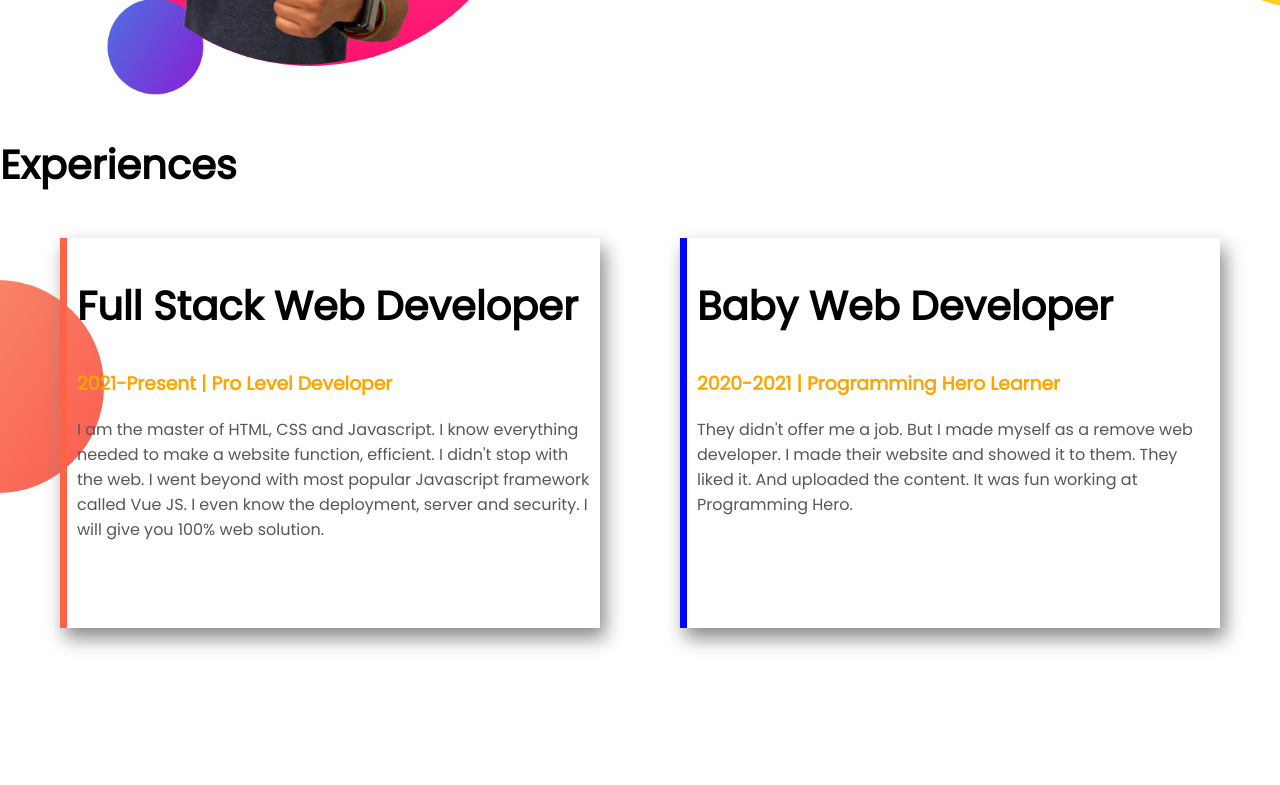
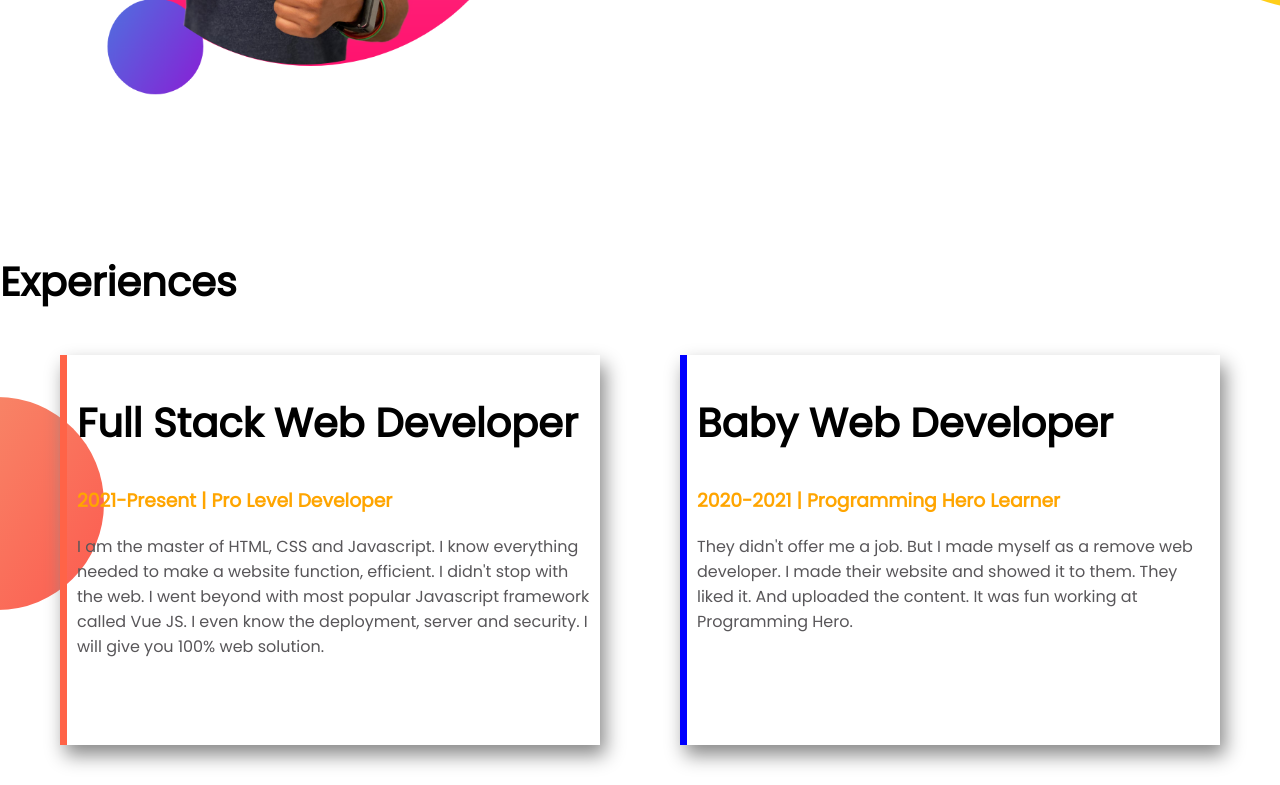
Before and after one commit to Syeda-Aisha-Ahmad/demo-portfolio, a plain HTML site: page index.html in a window 1280 px wide. Shown: the part 980-1765 px from the top of the page. Drawn offline with Linux system fonts and the light colour scheme.

Commit message:
padding added in all sections

```diff
--- a/style.css
+++ b/style.css
@@ -62,6 +62,7 @@ h2 {
     background-image: url(img/dream-bg.png);
     background-repeat: no-repeat;
     background-position: right;
+    margin-bottom: 150px;
 }
 
 .head-right img {
@@ -73,7 +74,7 @@ h2 {
     background-image: url(img/exp-bg.png);
     background-repeat: no-repeat;
     background-position: left;
-    margin-bottom: 150px;
+    margin-bottom: 180px;
 }
 
 .parent {
```
